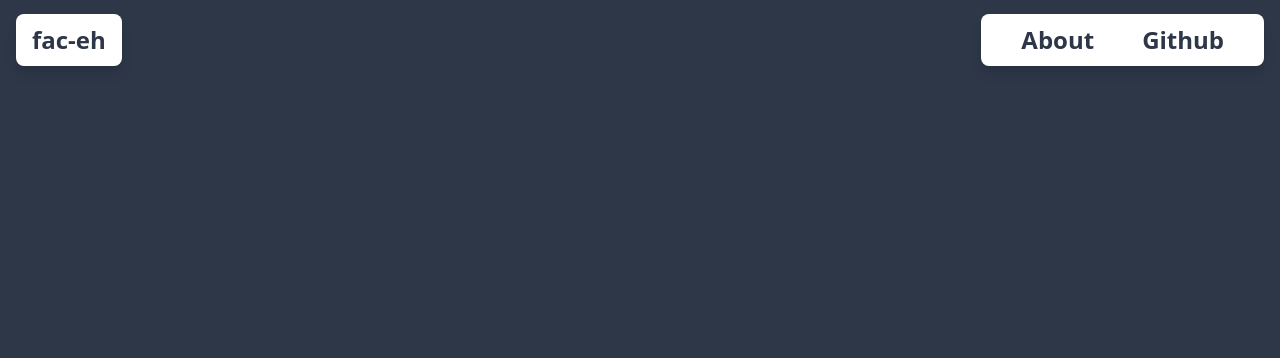
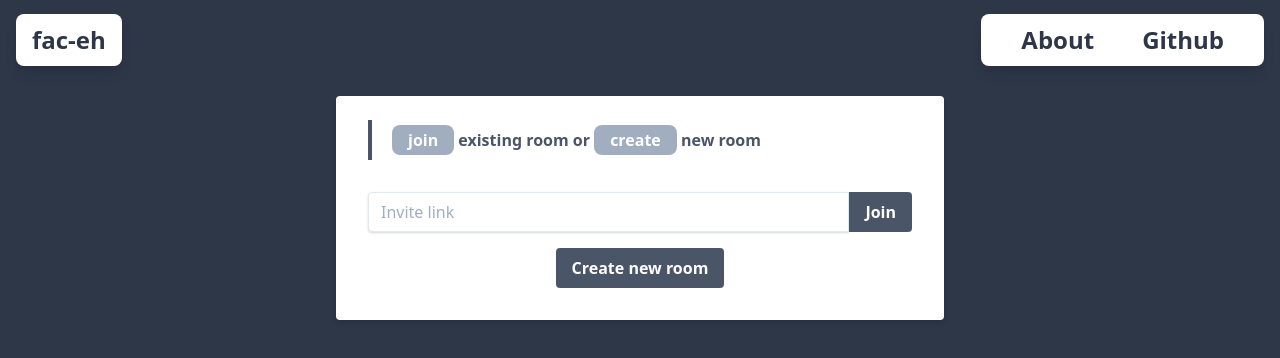
Before and after one commit to Rajakumardev/fac-eh-client, a React (Create React App) app: page / in a window 1280 px wide. Shown: the top 358 px of the page. Built offline with nearby package versions, Linux system fonts and the light colour scheme.

Commit message:
RoomForm added

```diff
--- /dev/null
+++ b/src/component/RoomForm/RoomForm.js
@@ -0,0 +1,28 @@
+import React from 'react'
+import heroImage from '../../assets/images/hero-image.svg';
+
+function RoomForm() {
+    return (
+        <div className="mx-4 p-4 font-sans text-gray-800 font-bold rounded-lg flex items-center justify-center">
+            <form className="bg-white shadow-md rounded px-8 pt-6 pb-8 mb-4 w-1/2">
+            <div className="mb-8 border-l-4 border-gray-700 p-2 px-5 text-gray-700">
+                    <blockquote><span className="py-1 px-4 rounded-lg bg-gray-500 text-white">join</span> existing room or <span className="py-1 px-4 rounded-lg bg-gray-500 text-white">create</span> new room</blockquote>
+                </div>
+                <div className="mb-4 flex justify-between">
+                    <input className="shadow appearance-none border rounded-l w-full py-2 px-3 text-gray-700 leading-tight focus:outline-none focus:shadow-outline" id="invitelink" type="text" placeholder="Invite link"/>
+                    <button className="bg-gray-700 hover:bg-gray-800 text-white font-bold py-2 px-4 rounded-r focus:outline-none focus:shadow-outline" type="button">
+                        Join
+                    </button>
+                </div>
+
+                <div className="flex items-center justify-around">
+                    <button className="bg-gray-700 hover:bg-gray-800 text-white font-bold py-2 px-4 rounded focus:outline-none focus:shadow-outline" type="button">
+                        Create new room
+                    </button>
+                </div>
+            </form>
+        </div>
+    )
+}
+
+export default RoomForm
--- a/src/screens/Home.js
+++ b/src/screens/Home.js
@@ -1,11 +1,13 @@
-import React from 'react'
+import React, { Fragment } from 'react'
 import Header from '../component/Header/Header'
+import RoomForm from '../component/RoomForm/RoomForm'
 
 function Home() {
     return (
-        <div>
+        <Fragment>
             <Header/>
-        </div>
+            <RoomForm/>
+        </Fragment>
     )
 }
 
```
Also changed, not shown: src/assets/images/hero-image.svg (added).
